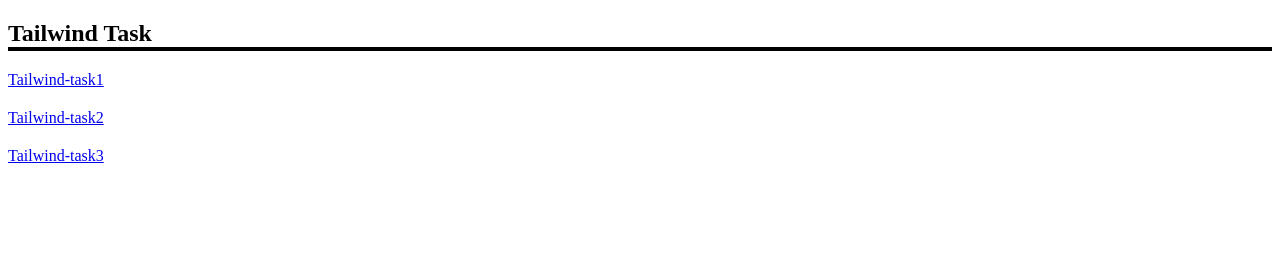
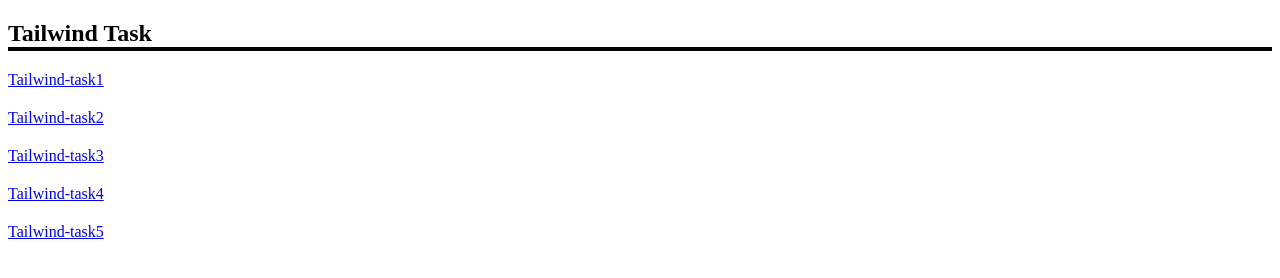
Before and after one commit to Sa3dMustafa/IEEE-Tailwind-task, a plain HTML site: page index.html in a window 1280 px wide. Drawn offline with Linux system fonts and the light colour scheme.

Commit message:
Update index.html

```diff
--- a/index.html
+++ b/index.html
@@ -11,6 +11,8 @@
         <a href="https://sa3dmustafa.github.io/Tailwand-task1/">Tailwind-task1</a>
         <a href="https://sa3dmustafa.github.io/Tailwind-task2/">Tailwind-task2</a>
         <a href="https://sa3dmustafa.github.io/Tailwind-task3/">Tailwind-task3</a>
+        <a href="https://sa3dmustafa.github.io/Tailwind-task4/">Tailwind-task4</a>
+        <a href="https://sa3dmustafa.github.io/Tailwind-task5/">Tailwind-task5</a>
     </div>
 </body>
 </html>
```
